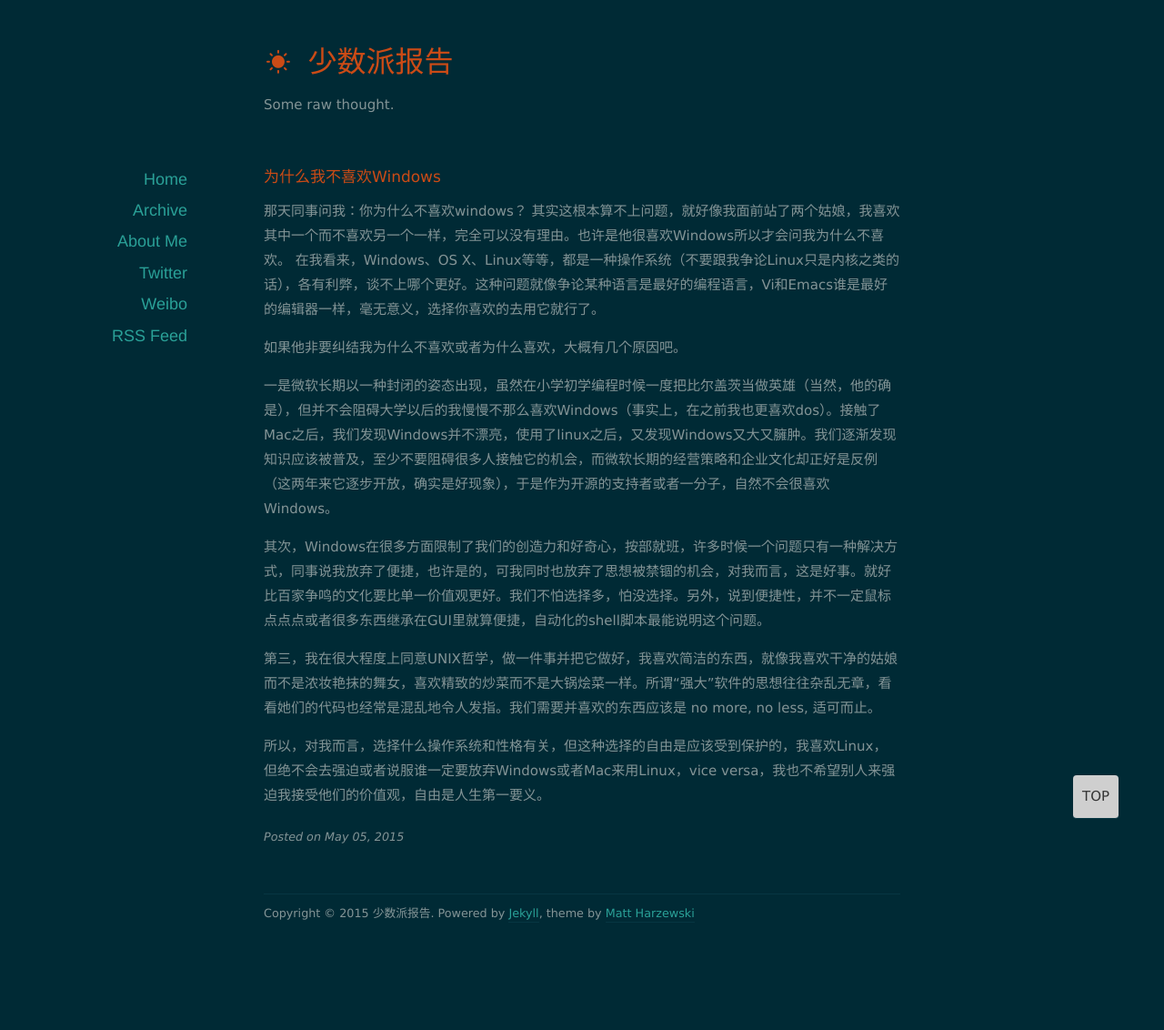
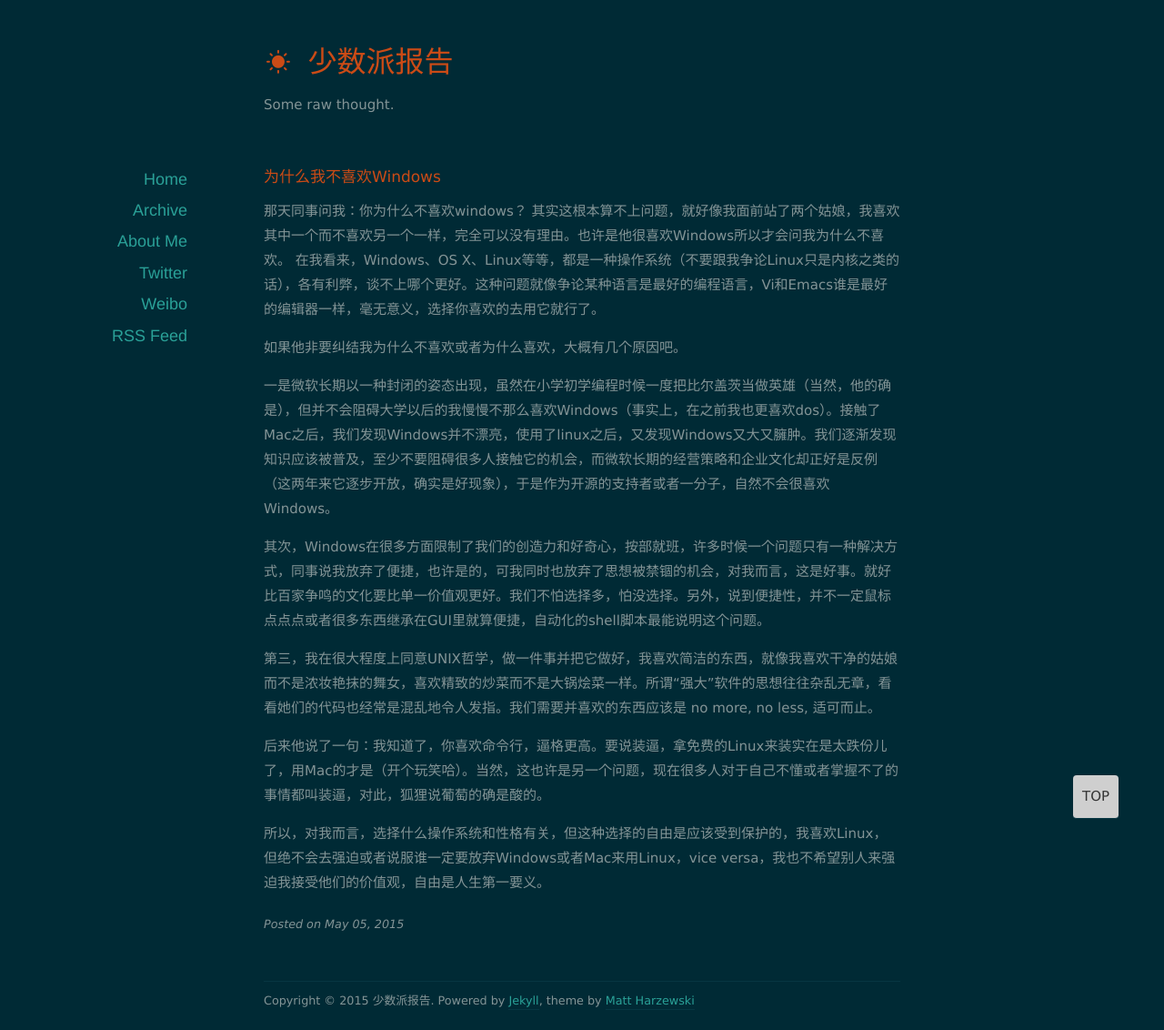
Before and after one commit to EdwardYuan/EdwardYuan.github.io, a Jekyll site: the page built from _posts/2015-05-05-Why-dont-i-like-windows.markdown, in a window 1280 px wide. Shown: the whole page at 91% size. Built offline with Jekyll 4.4.1, drawn with Linux system fonts in a browser that asks for light colours; nearby versions of some CDN libraries; comment, search, counter and statistics services are not loaded; before the commit the page ends 1036 px from its top, so only the background shows below that.

Commit message:
add a joke

```diff
--- a/_posts/2015-05-05-Why-dont-i-like-windows.markdown
+++ b/_posts/2015-05-05-Why-dont-i-like-windows.markdown
@@ -16,4 +16,6 @@ categories: OS
 
 第三，我在很大程度上同意UNIX哲学，做一件事并把它做好，我喜欢简洁的东西，就像我喜欢干净的姑娘而不是浓妆艳抹的舞女，喜欢精致的炒菜而不是大锅烩菜一样。所谓“强大”软件的思想往往杂乱无章，看看她们的代码也经常是混乱地令人发指。我们需要并喜欢的东西应该是 no more, no less, 适可而止。
 
+后来他说了一句：我知道了，你喜欢命令行，逼格更高。要说装逼，拿免费的Linux来装实在是太跌份儿了，用Mac的才是（开个玩笑哈）。当然，这也许是另一个问题，现在很多人对于自己不懂或者掌握不了的事情都叫装逼，对此，狐狸说葡萄的确是酸的。
+
 所以，对我而言，选择什么操作系统和性格有关，但这种选择的自由是应该受到保护的，我喜欢Linux，但绝不会去强迫或者说服谁一定要放弃Windows或者Mac来用Linux，vice versa，我也不希望别人来强迫我接受他们的价值观，自由是人生第一要义。
```
